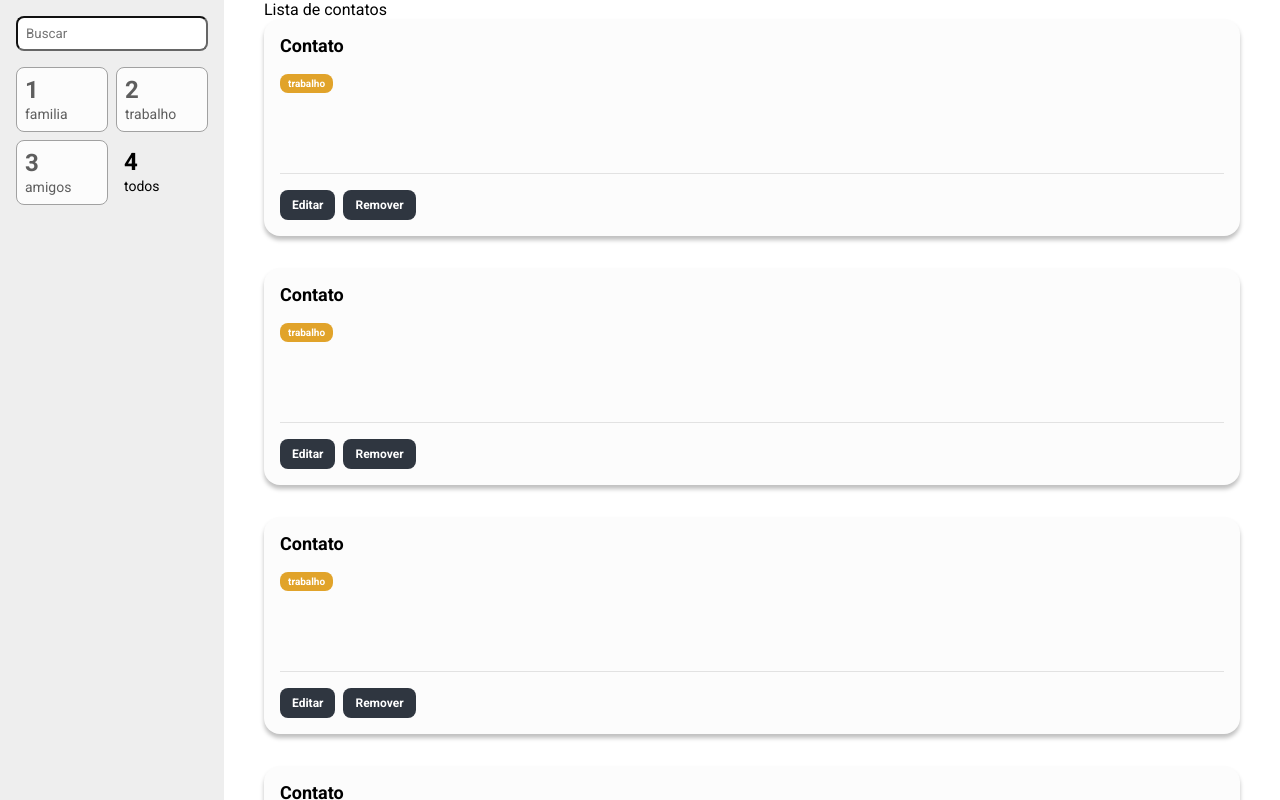
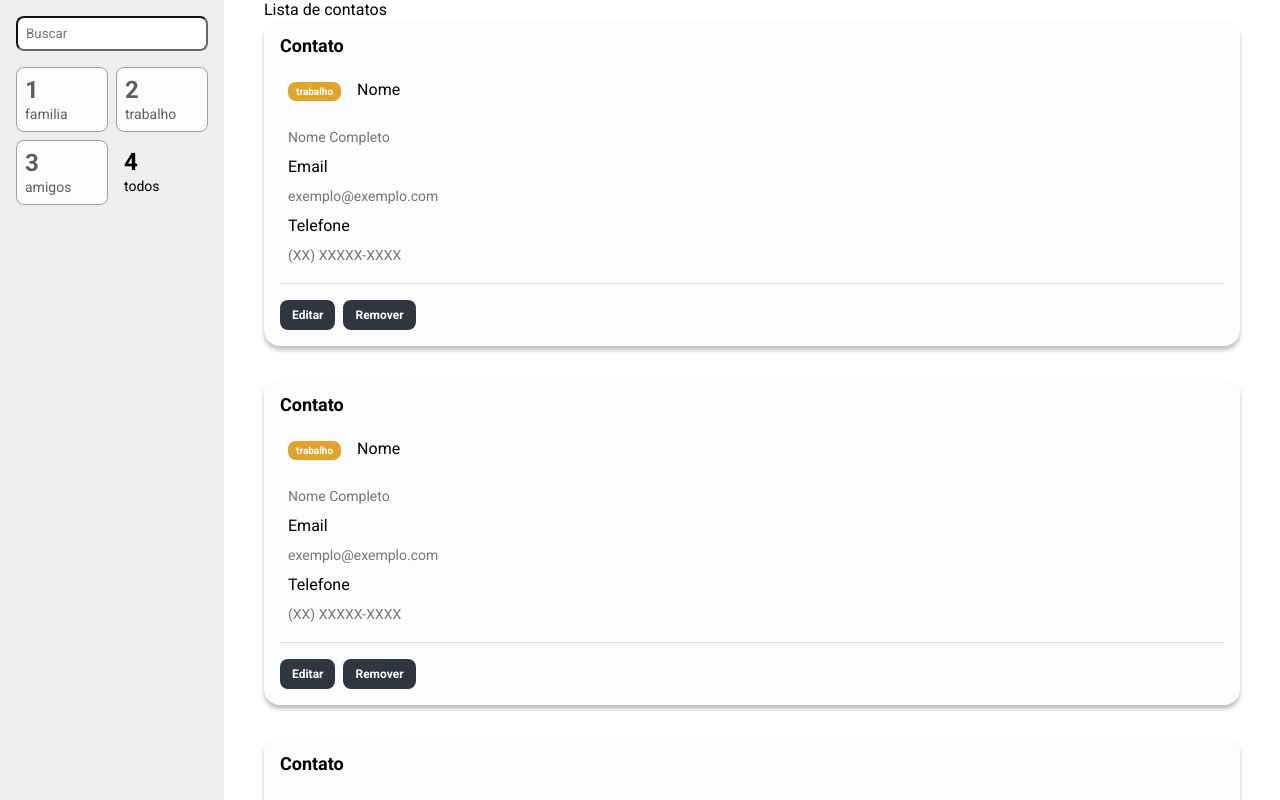
Before and after one commit to arildohp/lista_de_contatos, a React (Create React App) app: page / in a window 1280 px wide. Built offline with nearby package versions, Linux system fonts and the light colour scheme.

Commit message:
configurando campo de contato

```diff
--- a/src/components/Contato/index.tsx
+++ b/src/components/Contato/index.tsx
@@ -3,8 +3,15 @@ import * as S from './styles'
 const Contato = () => (
   <S.Card>
     <S.Titulo>Contato</S.Titulo>
-    <S.Tag>trabalho</S.Tag>
-    <S.Descricao />
+    <S.Descricao>
+      <S.Tag>trabalho</S.Tag>
+      <label>Nome</label>
+      <S.Contato type="text" placeholder="Nome Completo" required />
+      <label>Email</label>
+      <S.Contato type="email" placeholder="exemplo@exemplo.com" required />
+      <label>Telefone</label>
+      <S.Contato type="tel" placeholder="(XX) XXXXX-XXXX" required />
+    </S.Descricao>
     <S.BarraAcoes>
       <S.Botao>Editar</S.Botao>
       <S.Botao>Remover</S.Botao>
--- a/src/components/Contato/styles.ts
+++ b/src/components/Contato/styles.ts
@@ -19,17 +19,21 @@ export const Tag = styled.span`
   font-size: 10px;
   background-color: #e1a32a;
   border-radius: 8px;
-  margin-rifht: 16px;
+  margin-right: 16px;
+  margin-bottom: 16px;
   display: inline-block;
 `
-export const Descricao = styled.textarea`
+export const Descricao = styled.form`
+  padding: 8px;
+`
+export const Contato = styled.input`
   color: #8b8b8b;
   font-size: 14px;
   line-height: 24px;
   display: block;
   width: 100%;
-  margin-bottom: 16px;
-  margin-top: 16px;
+  margin-bottom: 8px;
+  margin-top: 8px;
   resize: none;
   border: none;
   background-color: transparent;
```
Also changed, not shown: public/index.html (line endings or trailing spaces).
